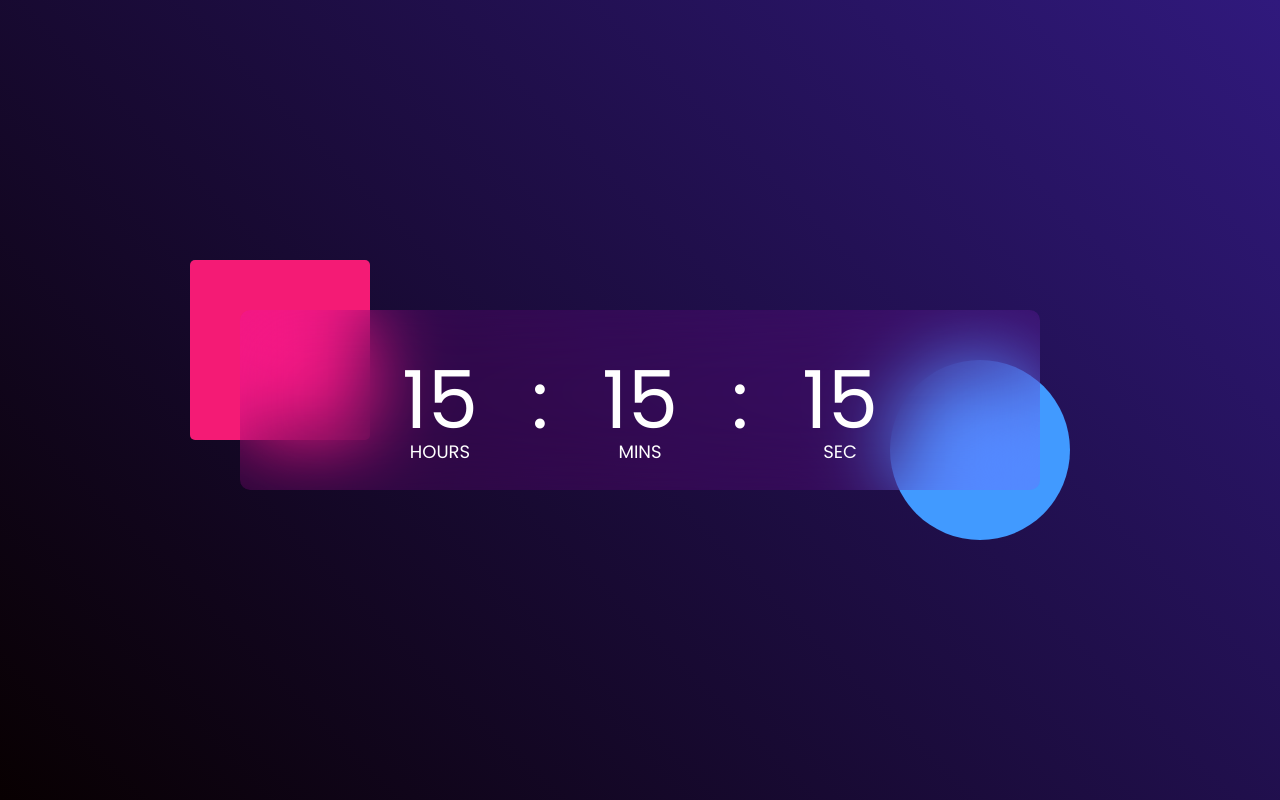
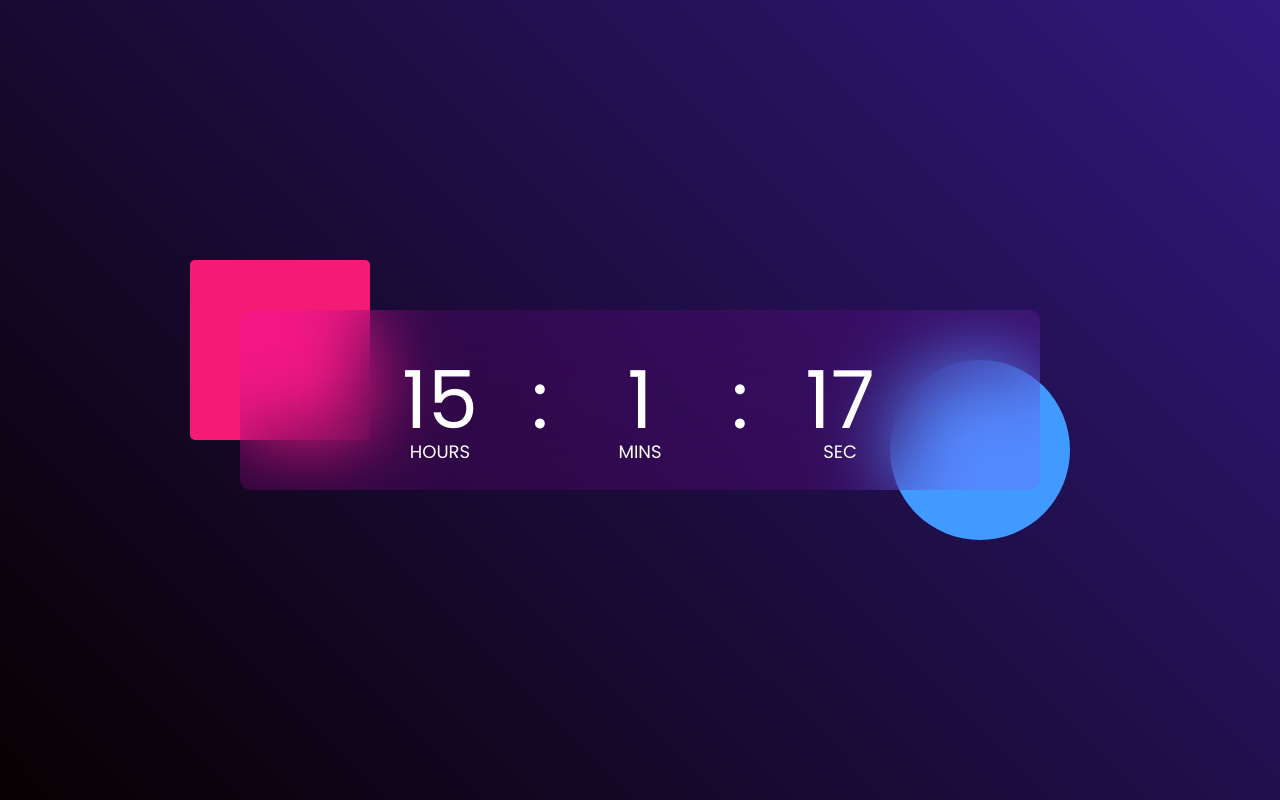
Before and after one commit to mdbelalbs78/count-down, a plain HTML site: page index.html in a window 1280 px wide. Drawn offline with Linux system fonts and the light colour scheme.

Commit message:
count down

```diff
--- a/index.html
+++ b/index.html
@@ -32,16 +32,19 @@
 
     <script>
 
-let hrs = document.getElementById("hrs");
-let min = document.getElementById("min");
-let sec = document.getElementById("sec");
+        let hrs = document.getElementById("hrs");
+        let min = document.getElementById("min");
+        let sec = document.getElementById("sec");
 
-let currentTime = new Date();
 
-hrs.innerHTML = currentTime.getHours();
-min.innerHTML = currentTime.getHours();
-sec.innerHTML = currentTime.getHours();
 
+        setInterval(() => {
+            let currentTime = new Date();
+
+            hrs.innerHTML = currentTime.getHours();
+            min.innerHTML = currentTime.getMinutes();
+            sec.innerHTML = currentTime.getSeconds();
+        }, 1000);
 
 
     </script>
```
